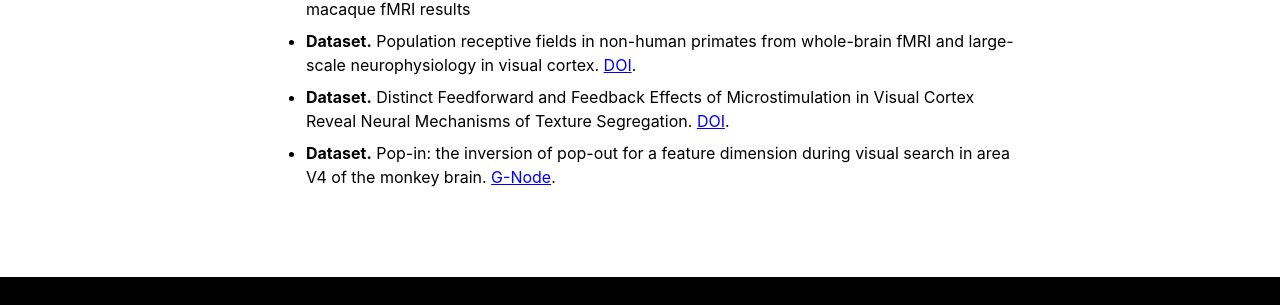
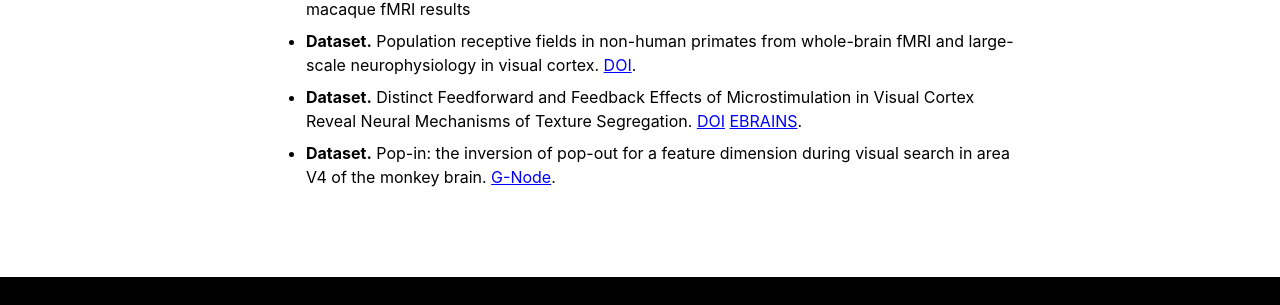
Before and after one commit to pcklink/pcklink.github.io, a Jekyll site: the page built from resources.md, in a window 1280 px wide and 900 px high, scrolled down 261 px. Shown: the part 509-814 px from the top of the window. Built offline with Jekyll 4.4.1, drawn with Linux system fonts in a browser that asks for light colours; cached includes are drawn as plain includes; nearby versions of some CDN libraries.

Commit message:
Update resources.md

```diff
--- a/resources.md
+++ b/resources.md
@@ -20,6 +20,6 @@ author_profile: true
   <li><b>RheMAP</b> is a package on non-linear registrations across a set of common rhesus macaque brain templates. Code is available on <a href="https://github.com/PRIME-RE/RheMAP">GitHub</a>, warp-files on <a href="https://zenodo.org/record/3668510#.XlG2oJNKgnc">Zenodo</a>. <a href="https://doi.org/10.5281/zenodo.3668510"><img src="https://zenodo.org/badge/DOI/10.5281/zenodo.3668510.svg" alt="DOI"></a></li>
   <li><b>Neurovault</b> is a place where researchers can publicly store and share unthresholded statistical maps, parcellations, and atlases produced by MRI and PET studies. Find the website <a href="https://neurovault.org/">here</a>. It facilitates both human and animal brains and has built-in templates for macaque fMRI results</li>
   <li><b>Dataset.</b> Population receptive fields in non-human primates from whole-brain fMRI and large-scale neurophysiology in visual cortex. <a href="https://doi.org/10.12751/g-node.2j01af">DOI</a>.</li>
-  <li><b>Dataset.</b> Distinct Feedforward and Feedback Effects of Microstimulation in Visual Cortex Reveal Neural Mechanisms of Texture Segregation. <a href="https://doi.gin.g-node.org/10.12751/g-node.pgr84e/">DOI</a>.</li>
+  <li><b>Dataset.</b> Distinct Feedforward and Feedback Effects of Microstimulation in Visual Cortex Reveal Neural Mechanisms of Texture Segregation. <a href="https://doi.gin.g-node.org/10.12751/g-node.pgr84e/">DOI</a> <a href="[https://doi.gin.g-node.org/10.12751/g-node.pgr84e/](https://search.kg.ebrains.eu/instances/d82f2571-a365-4265-a7a0-7c3124350088)">EBRAINS</a>.</li>
   <li><b>Dataset.</b> Pop-in: the inversion of pop-out for a feature dimension during visual search in area V4 of the monkey brain. <a href="https://gin.g-node.org/ChrisKlink/NHP_VisualSearch_Pop-in">G-Node</a>.</li>
 </ul>
```
